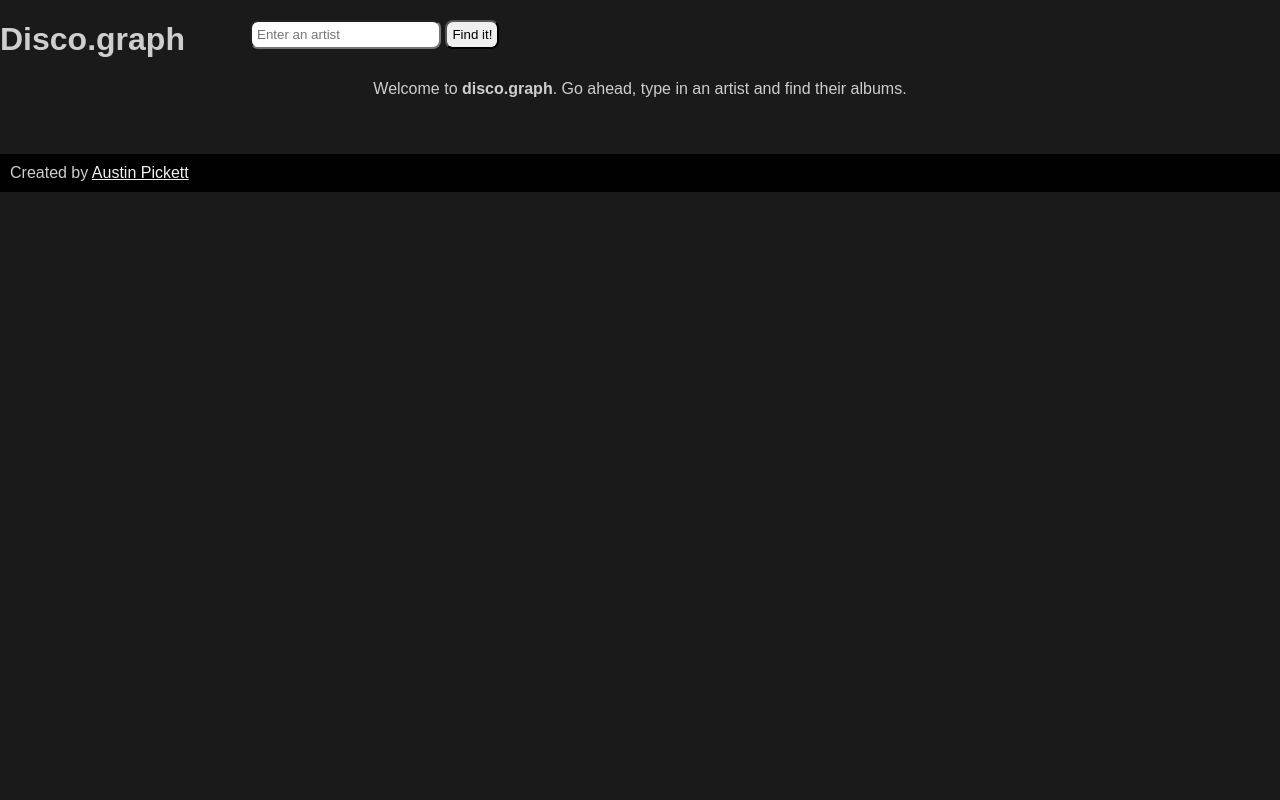
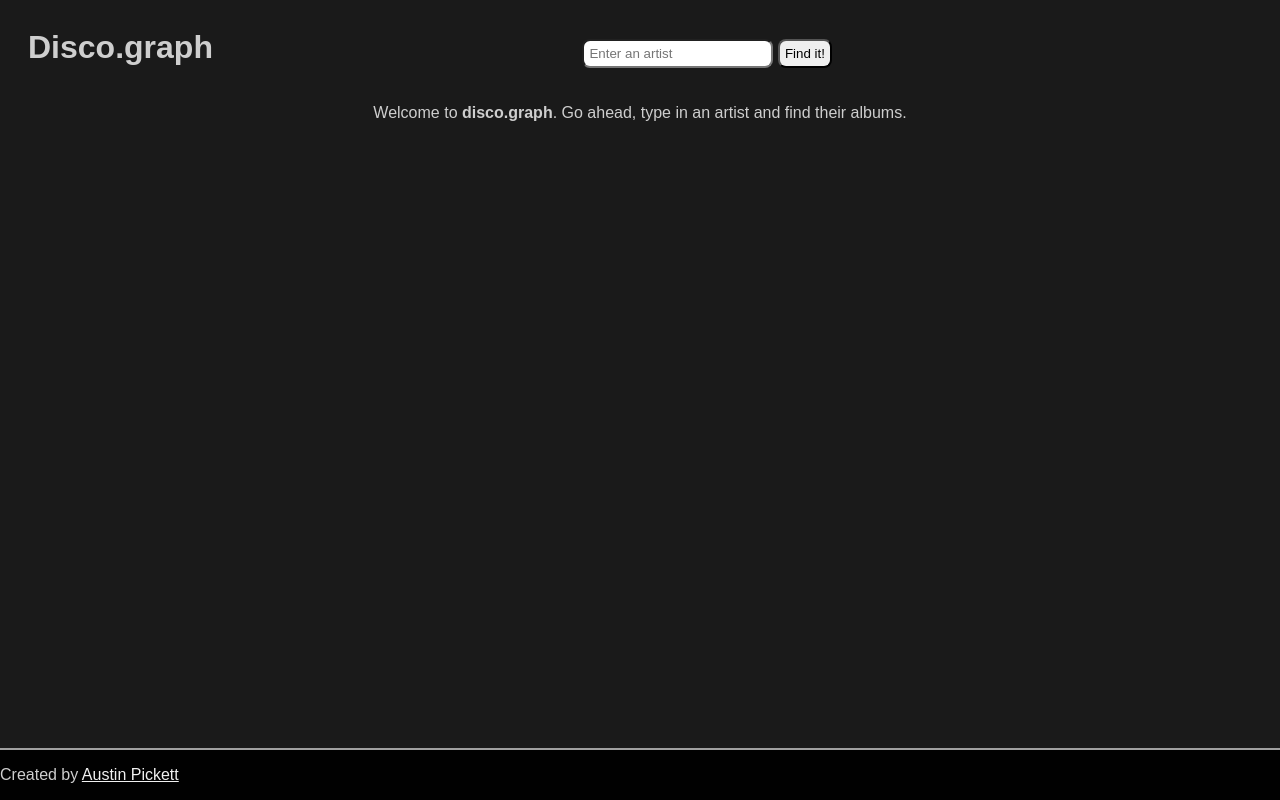
Before and after one commit to austinpickett/disco.graphy, a plain HTML site: page index.html in a window 1280 px wide. Drawn offline with nearby package versions, Linux system fonts and the light colour scheme; a web font is replaced by a local one.

Commit message:
adjusted styles

```diff
--- a/style.css
+++ b/style.css
@@ -1,21 +1,23 @@
 body {
 	font-family: 'Hammersmith One', sans-serif;
 	background: #1A1A1A;
-	color: #CECECE;
+	color: #CECECE;.0
 	margin: 0; padding: 0;
-	height: 100%;
+	margin-bottom: 30px;
 }
 .container {
 	margin: 0 auto;
-	width: 600px;
-	min-height: 40px;
+	width: 800px;
 	text-align:center;
-	height: auto;
+	padding-bottom: 30px;
 }
-h1{float:left; width: 250px;}
+figure {float: left; width: 80px}
+figcaption{font-size: 10px; width: 80px; padding-left: 20px; padding-bottom: 20px;}
+h1{display: inline-block; width: 550px; padding-left: 20px;}
 h1 a, h1 a:visited{color: #cecece; text-decoration: none;}
+#poster{text-align: center;margin-bottom: 30px;}
 #fetch{
-	float: left;
+	display: inline-block;
 	padding-top: 20px;}
 .clearfix:after{
 	content: ".";
@@ -39,10 +41,15 @@ img {
 	-khtml-border-radius: 8px;
 	-webkit-border-radius:8px;}
 footer {
+	clear: both;
 	color: #CECECE;
 	background: #010101;
 	width: 100%;
-	height: 100%;
+	position: fixed;
+	bottom: 0;
+	margin-left: -8px;
+	border-top: 2px solid #a0a0a0;
+	margin-top: 20px;
 }
-footer p {padding: 10px;}
 footer a{color: #f1f1f1;}
+footer a:hover{text-decoration: none;}
```
